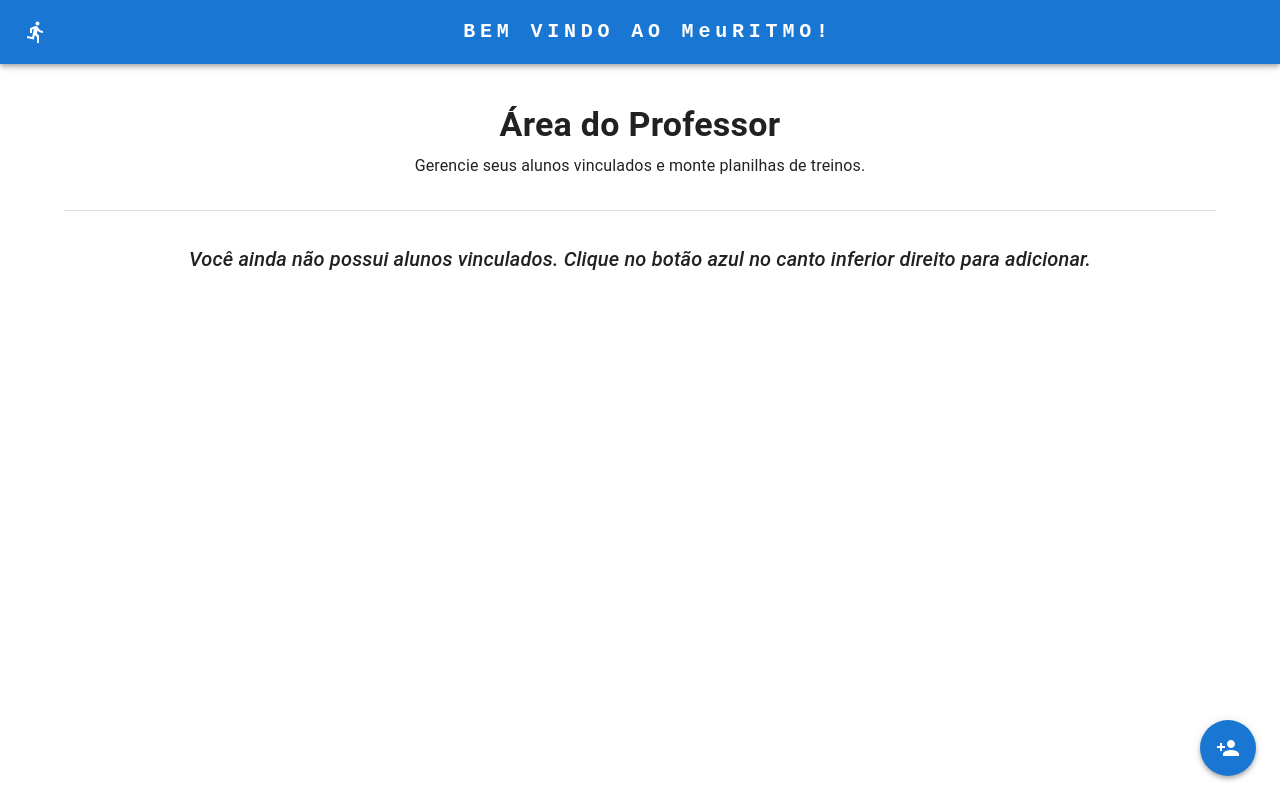
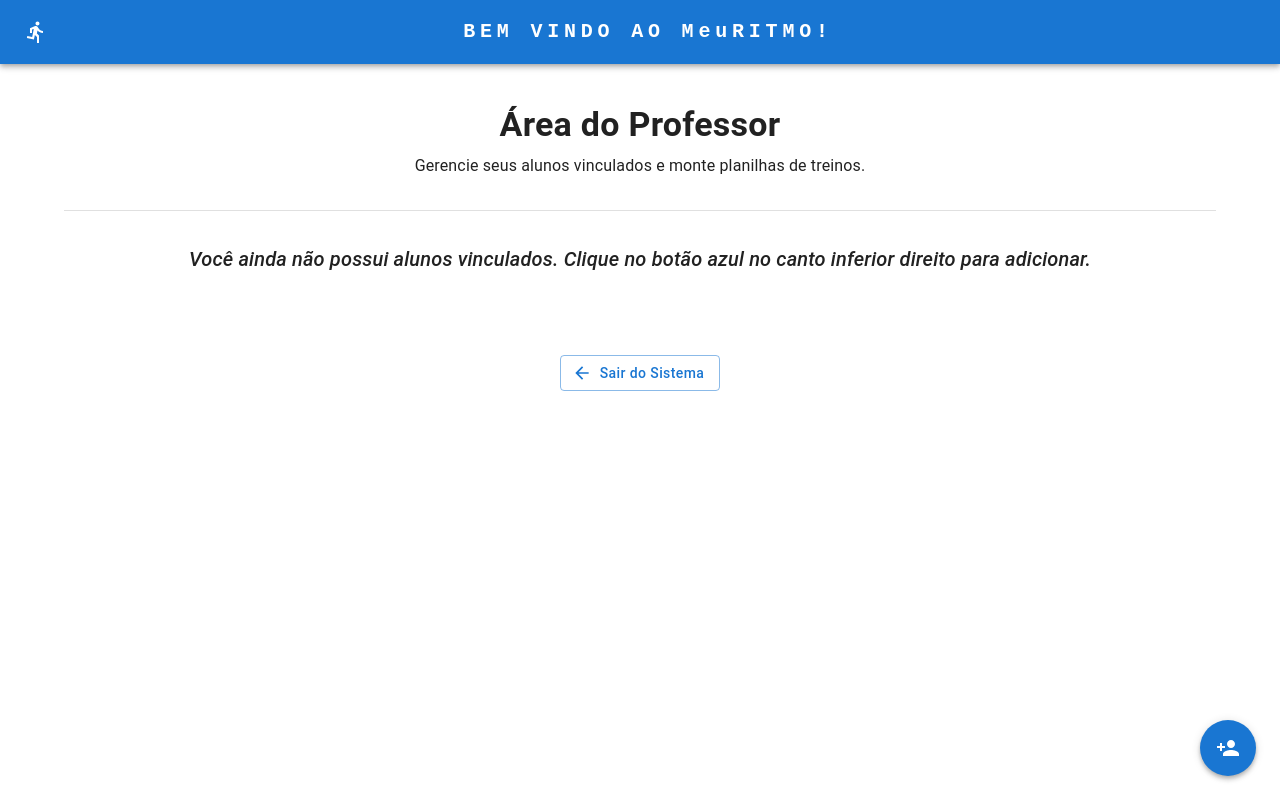
Before and after one commit to 39Matheus/EngenhariaDeSoftware, a React (Vite) app in the folder exercitar/: page /Professor in a window 1280 px wide. Built offline with nearby package versions, Linux system fonts and the light colour scheme; sample sign-in values are in the browser's storage.

Commit message:
adicionei o botao sair do sistema na pagiina professor

```diff
--- a/exercitar/src/paginas/Professor.jsx
+++ b/exercitar/src/paginas/Professor.jsx
@@ -16,11 +16,11 @@ import {
   DialogActions,
   List,
   ListItem,
-  ListItemButton, // 👈 Novo para deixar clicável
+  ListItemButton, // para deixar clicável
   ListItemText,
   CircularProgress,
   Grid,
-  Collapse // 👈 Novo para o efeito sanfona
+  Collapse // o efeito sanfona
 } from "@mui/material";
 
 // Ícones
@@ -29,8 +29,9 @@ import FitnessCenterIcon from "@mui/icons-material/FitnessCenter";
 import AddIcon from "@mui/icons-material/Add";
 import VisibilityIcon from "@mui/icons-material/Visibility";
 import PersonRemoveIcon from "@mui/icons-material/PersonRemove";
-import ExpandLess from "@mui/icons-material/ExpandLess"; // 👈 Seta pra cima
-import ExpandMore from "@mui/icons-material/ExpandMore"; // 👈 Seta pra baixo
+import ExpandLess from "@mui/icons-material/ExpandLess"; // Seta pra cima
+import ExpandMore from "@mui/icons-material/ExpandMore"; // Seta pra baixo
+import ArrowBackIcon from "@mui/icons-material/ArrowBack";
 
 // Componentes
 import AppBarComponent from "../components/AppBar";
@@ -217,6 +218,22 @@ export default function Professor() {
           </Typography>
         )}
       </Container>
+      {/* BOTÃO SAIR DO SISTEMA */}
+        <Box sx={{ textAlign: "center", marginTop: "40px", marginBottom: "80px" }}>
+          <Button
+            variant="outlined"
+            color="primary"
+            startIcon={<ArrowBackIcon />}
+            onClick={() => {
+              localStorage.removeItem("token");
+              localStorage.removeItem("alunos_vinculados");
+              navigate("/");
+            }}
+            sx={{ textTransform: "none" }}
+          >
+            Sair do Sistema
+          </Button>
+        </Box>
 
       {/* BOTÃO FLUTUANTE */}
       <Fab
```
